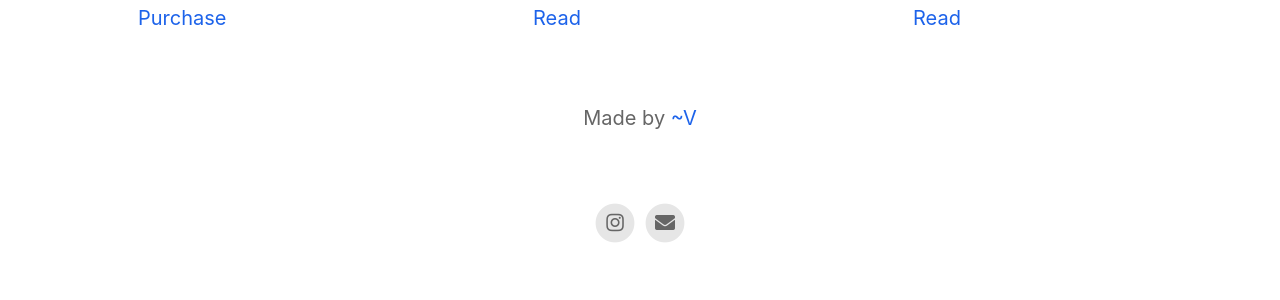
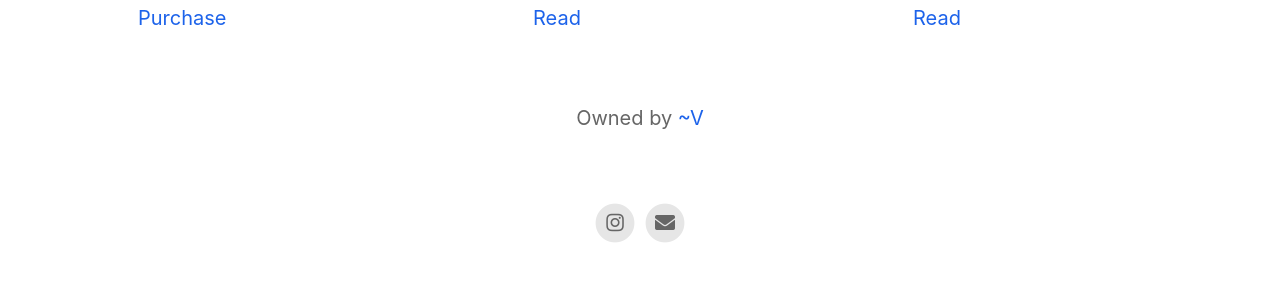
Before and after one commit to 5tnvan/vtastic, a Jekyll site: the page built from index.html, in a window 1280 px wide. Shown: the part 1177-1477 px from the top of the page. Built offline with Jekyll 4.4.1, drawn with Linux system fonts in a browser that asks for light colours; nearby versions of some CDN libraries.

Commit message:
Update footer.html

```diff
--- a/_includes/footer.html
+++ b/_includes/footer.html
@@ -1,6 +1,6 @@
 <footer>
 	{% if site.your_name %}
-	<p class="footerText">Made by {% if site.your_link %}<a href="{{ site.your_link }}">{% endif %}{{ site.your_name }}{% if site.your_link %}</a>{% endif %}{% if site.your_city %} in {{ site.your_city }}{% endif %}</p>
+	<p class="footerText">Owned by {% if site.your_link %}<a href="{{ site.your_link }}">{% endif %}{{ site.your_name }}{% if site.your_link %}</a>{% endif %}{% if site.your_city %} in {{ site.your_city }}{% endif %}</p>
 	{% endif %}
 	<div class="footerIcons">
 
```
